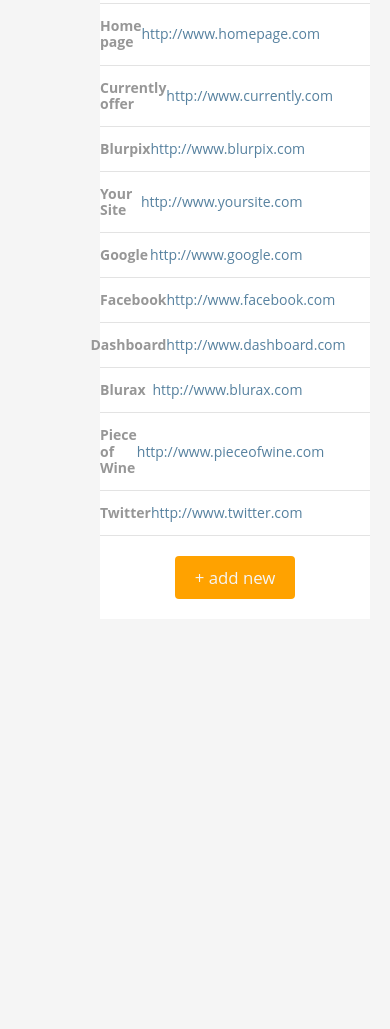
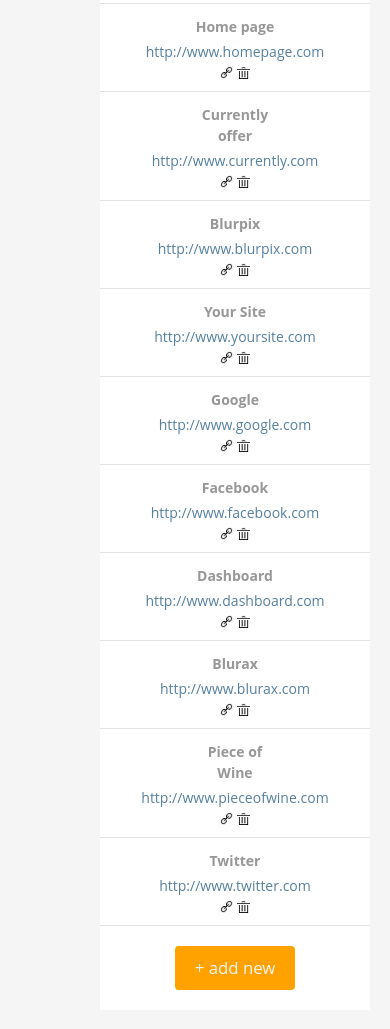
Before and after one commit to kai-mareving/golden-wallet, a website: page src/index.html in a window 390 px wide. Shown: the part 919-1948 px from the top of the page. Before the commit the page ends 1558 px from the top, so only its background shows below. Drawn offline with nearby package versions, Linux system fonts and the light colour scheme; files that its build step writes are made by us from their sources.

Commit message:
main section RWD v.0.2 + sidebar smooth transition

```diff
--- a/src/index.html
+++ b/src/index.html
@@ -126,54 +126,84 @@
       </div>
       <div class="link-col flex-col-100">
         <div class="link-row">
-          <div class="link-text"><p>Home page</p><a href="#">http://www.homepage.com</a></div>
-          <div class="link-icons"><img src="images/icons/link.png" class="icon hidden" alt="link">
-          <img src="images/icons/trash.png" class="icon hidden" alt="remove"></div>
+          <span>Home page</span>
+          <span><a href="#">http://www.homepage.com</a></span>
+          <span>
+            <img src="images/icons/link.png" class="icon hidden" alt="link">
+            <img src="images/icons/trash.png" class="icon hidden" alt="remove">
+          </span>
         </div>
         <div class="link-row">
-            <div class="link-text"><p>Currently offer</p><a href="#">http://www.currently.com</a></div>
-            <div class="link-icons"><img src="images/icons/link.png" class="icon hidden" alt="link">
-            <img src="images/icons/trash.png" class="icon hidden" alt="remove"></div>
+            <span>Currently offer</span>
+            <span><a href="#">http://www.currently.com</a></span>
+              <span>
+                  <img src="images/icons/link.png" class="icon hidden" alt="link">
+                  <img src="images/icons/trash.png" class="icon hidden" alt="remove">
+                </span>
         </div>
         <div class="link-row">
-            <div class="link-text"><p>Blurpix</p><a href="#">http://www.blurpix.com</a></div>
-            <div class="link-icons"><img src="images/icons/link.png" class="icon hidden" alt="link">
-            <img src="images/icons/trash.png" class="icon hidden" alt="remove"></div>
+            <span>Blurpix</span>
+            <span><a href="#">http://www.blurpix.com</a></span>
+            <span>
+                <img src="images/icons/link.png" class="icon hidden" alt="link">
+                <img src="images/icons/trash.png" class="icon hidden" alt="remove">
+              </span>
         </div>
         <div class="link-row">
-            <div class="link-text"><p>Your Site</p><a href="#">http://www.yoursite.com</a></div>
-            <div class="link-icons"><img src="images/icons/link.png" class="icon hidden" alt="link">
-            <img src="images/icons/trash.png" class="icon hidden" alt="remove"></div>
+            <span>Your Site</span>
+            <span><a href="#">http://www.yoursite.com</a></span>
+            <span>
+                <img src="images/icons/link.png" class="icon hidden" alt="link">
+                <img src="images/icons/trash.png" class="icon hidden" alt="remove">
+              </span>
         </div>
         <div class="link-row">
-            <div class="link-text"><p>Google</p><a href="http://www.google.com" target="_blank">http://www.google.com</a></div>
-            <div class="link-icons"><img src="images/icons/link.png" class="icon hidden" alt="link">
-            <img src="images/icons/trash.png" class="icon hidden" alt="remove"></div>
+            <span>Google</span>
+            <span><a href="http://www.google.com" target="_blank">http://www.google.com</a></span>
+            <span>
+                <img src="images/icons/link.png" class="icon hidden" alt="link">
+                <img src="images/icons/trash.png" class="icon hidden" alt="remove">
+              </span>
         </div>
         <div class="link-row">
-            <div class="link-text"><p>Facebook</p><a href="http://www.facebook.com" target="_blank">http://www.facebook.com</a></div>
-            <div class="link-icons"><img src="images/icons/link.png" class="icon hidden" alt="link">
-            <img src="images/icons/trash.png" class="icon hidden" alt="remove"></div>
+            <span>Facebook</span>
+            <span><a href="http://www.facebook.com" target="_blank">http://www.facebook.com</a></span>
+            <span>
+                <img src="images/icons/link.png" class="icon hidden" alt="link">
+                <img src="images/icons/trash.png" class="icon hidden" alt="remove">
+              </span>
         </div>
         <div class="link-row">
-            <div class="link-text"><p>Dashboard</p><a href="#">http://www.dashboard.com</a></div>
-            <div class="link-icons"><img src="images/icons/link.png" class="icon hidden" alt="link">
-            <img src="images/icons/trash.png" class="icon hidden" alt="remove"></div>
+            <span>Dashboard</span>
+            <span><a href="#">http://www.dashboard.com</a></span>
+            <span>
+                <img src="images/icons/link.png" class="icon hidden" alt="link">
+                <img src="images/icons/trash.png" class="icon hidden" alt="remove">
+              </span>
         </div>
         <div class="link-row">
-            <div class="link-text"><p>Blurax</p><a href="#">http://www.blurax.com</a></div>
-            <div class="link-icons"><img src="images/icons/link.png" class="icon hidden" alt="link">
-            <img src="images/icons/trash.png" class="icon hidden" alt="remove"></div>
+            <span>Blurax</span>
+            <span><a href="#">http://www.blurax.com</a></span>
+            <span>
+                <img src="images/icons/link.png" class="icon hidden" alt="link">
+                <img src="images/icons/trash.png" class="icon hidden" alt="remove">
+              </span>
         </div>
         <div class="link-row">
-            <div class="link-text"><p>Piece of Wine</p><a href="#">http://www.pieceofwine.com</a></div>
-            <div class="link-icons"><img src="images/icons/link.png" class="icon hidden" alt="link">
-            <img src="images/icons/trash.png" class="icon hidden" alt="remove"></div>
+            <span>Piece of Wine</span>
+            <span><a href="#">http://www.pieceofwine.com</a></span>
+            <span>
+                <img src="images/icons/link.png" class="icon hidden" alt="link">
+                <img src="images/icons/trash.png" class="icon hidden" alt="remove">
+              </span>
         </div>
         <div class="link-row">
-            <div class="link-text"><p>Twitter</p><a href="http://www.twitter.com" target="_blank">http://www.twitter.com</a></div>
-            <div class="link-icons"><img src="images/icons/link.png" class="icon hidden" alt="link">
-            <img src="images/icons/trash.png" class="icon hidden" alt="remove"></div>
+            <span>Twitter</span>
+            <span><a href="http://www.twitter.com" target="_blank">http://www.twitter.com</a></span>
+            <span>
+                <img src="images/icons/link.png" class="icon hidden" alt="link">
+                <img src="images/icons/trash.png" class="icon hidden" alt="remove">
+              </span>
         </div>
       </div>
       <div class="flex-col-100">
--- a/src/js/script.js
+++ b/src/js/script.js
@@ -24,17 +24,20 @@
     const thisApp = this;
 
     thisApp.dom = {};
+    thisApp.dom.pageBody = document.querySelector('body');
     thisApp.dom.sidebarTrigger = document.getElementById('sb-trigger-link');
     thisApp.dom.sidebarSection = document.querySelector('header.sidebar');
 
     window.addEventListener('resize', function () {
       if (screen.width <= 768) {
         thisApp.dom.sidebarSection.classList.add('closed');
+        thisApp.dom.pageBody.classList.add('closed');
       }
     });
 
     thisApp.dom.sidebarTrigger.addEventListener('click', function () {
       thisApp.dom.sidebarSection.classList.toggle('closed');
+      thisApp.dom.pageBody.classList.toggle('closed');
     });
   },
 
--- a/src/sass/_layout.scss
+++ b/src/sass/_layout.scss
@@ -13,6 +13,13 @@
   color: $gray-hover-dark-color;
   font-family: $paragraph-font;
   font-size: $paragraph-font-size;
+
+  &.closed {
+    margin: 0;
+    padding: 90px 20px 0 100px;
+    position: relative;
+    margin-left: 0px;
+  }
 }
 
 //***** HELPERS: FLEX DIVS *****
--- a/src/sass/pages/_main.scss
+++ b/src/sass/pages/_main.scss
@@ -5,6 +5,9 @@
 }
 
 section#general {
+  -moz-box-shadow: 0px 2px 12px 3px rgba(186,186,186,0.7);
+  -webkit-box-shadow: 0px 2px 12px 3px rgba(186,186,186,0.7);
+  box-shadow: 0px 2px 12px 3px rgba(186,186,186,0.7);
   align-items: center;
 
   .title {
@@ -166,40 +169,38 @@
   }
 
   .link-row {
-    @include flex(row, center, center, 100%, nowrap);
+    @include flex(row, center, center, null, wrap);
+    @include spacing(0, 10px 0);
     border-bottom: 1px solid $gray-hover-light-color;
 
     &:first-of-type { border-top: 1px solid $gray-hover-light-color; }
 
-    .link-text {
+    span {
       display: inline-flex;
-      align-items: center;
-      justify-content: space-between;
-      flex: 3;
+      width: 33.33%;
+      line-height: 1.5;
 
-      p { font-weight: bold; }
+      &:first-of-type { font-weight: bold; }
+
+      &:last-of-type { justify-content: flex-end; }
     }
 
-    .link-icons {
-      display: inline-flex;
-      align-items: center;
-      justify-content: flex-end;
-      flex: 1;
-
-      img {
-        visibility: hidden;
-        @include spacing(0 2px,0);
-        width: 13px;
-        height: 13px;
-      }
+    img.icon {
+      visibility: hidden;
+      @include spacing(0 2px,0);
+      width: 13px;
+      height: 13px;
     }
 
     &:hover {
       background: $gray-hover-white-color;
 
-      .link-icons img { visibility: visible; }
+      img.icon {
+        visibility: visible;
+        transform: scale(1.2);
+        transition: 1s;
+      }
     }
-
   }
 }
 
@@ -224,7 +225,22 @@
     }
   }
 
-  /* section#links {
-    todo
-  } */
+  section#links {
+    .link-row {
+      flex-direction: column !important;
+      width: 100%;
+
+      span {
+        @include spacing(0,2px 0);
+        justify-content: center;
+
+        &:first-of-type { display: block;
+          text-align: center; }
+
+        &:last-of-type { justify-content: center !important; }
+      }
+
+      img.icon { visibility: visible; }
+    }
+  }
 }
--- a/src/sass/sections/_sidebar.scss
+++ b/src/sass/sections/_sidebar.scss
@@ -1,13 +1,16 @@
 header.sidebar.closed {
   margin-left: -170px;
+  transition: margin-left 1s;
 
   .sb-menu {
     display: none;
+    transition-delay: display 2s;
   }
 }
 
 header.sidebar {
   width: 250px;
+  transition: 1s;
   background: darken($gray-primary-color, 10%);
   color: $gray-hover-dark-color;
   position: fixed;
```
